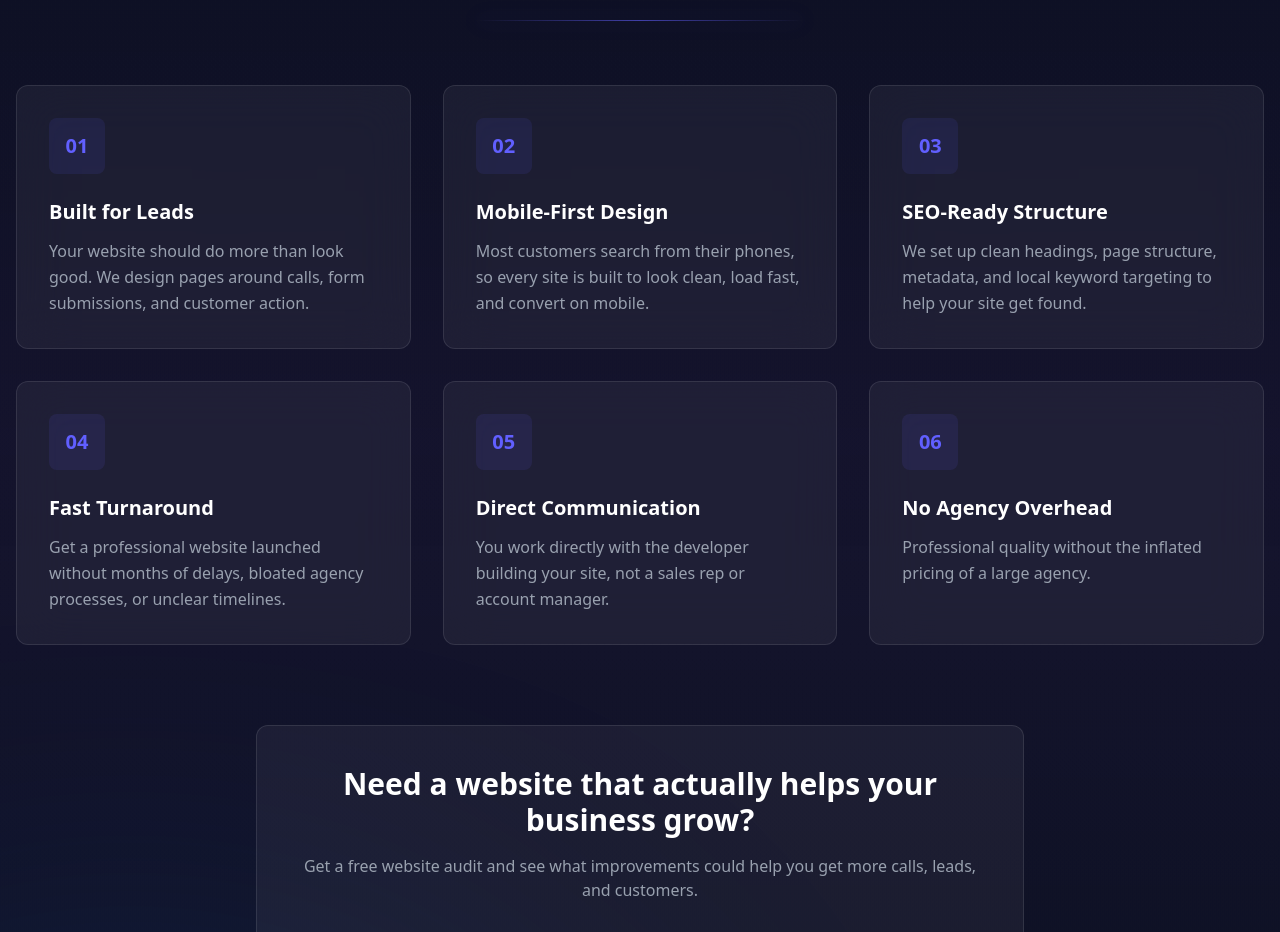
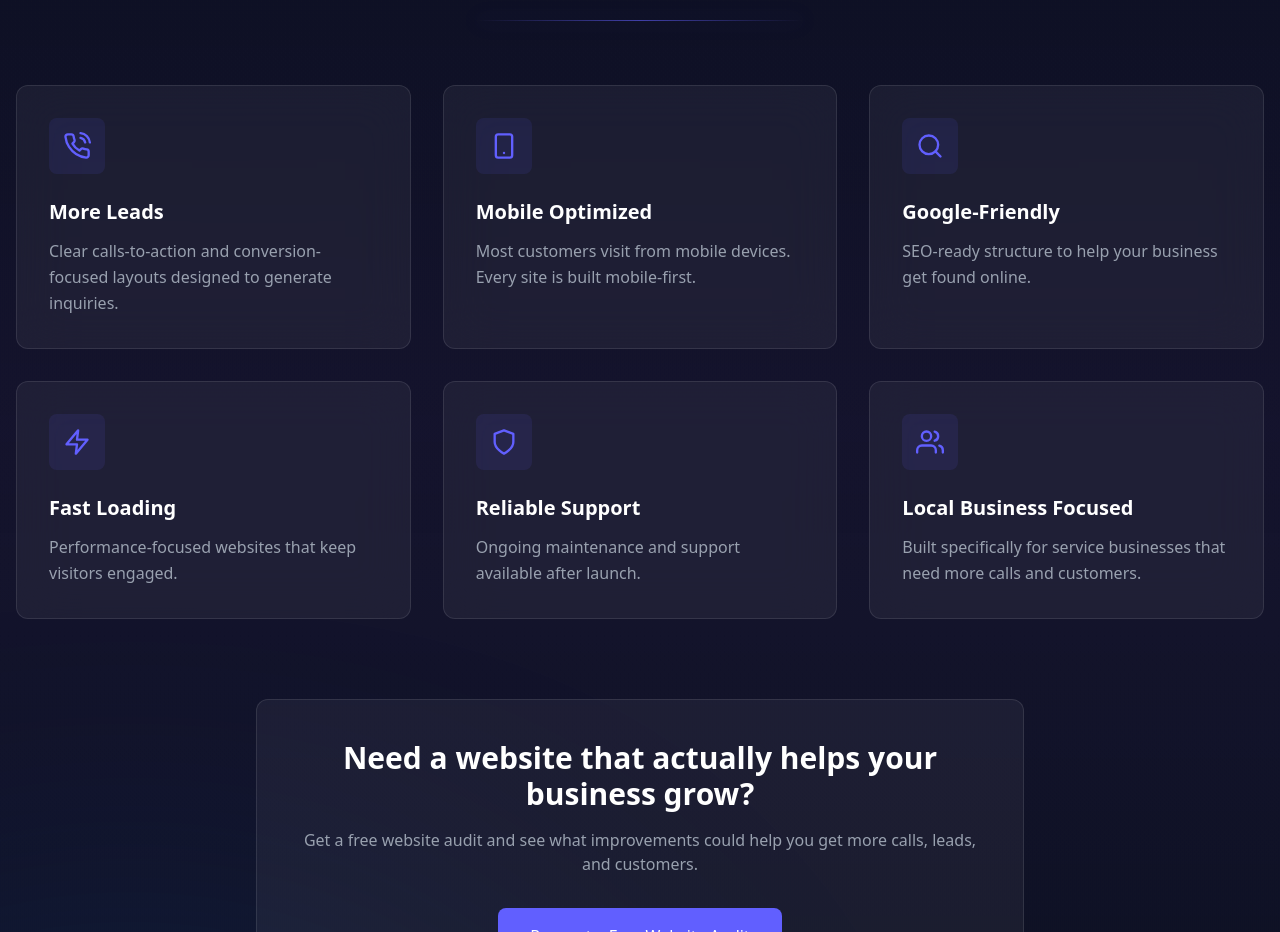
Before and after one commit to bboyd146/pixel-pioneer, a React (Vite) app: page / in a window 1280 px wide. Shown: the part 3380-4312 px from the top of the page. Built offline with nearby package versions, Linux system fonts and the light colour scheme.

Commit message:
changed icons for reasons items and edited reasons array

```diff
--- a/src/components/WhyChooseUs.jsx
+++ b/src/components/WhyChooseUs.jsx
@@ -47,34 +47,37 @@ const dividerVariants = {
 
 const reasons = [
   {
-    title: "Built for Leads",
+    icon: "phone-call",
+    title: "More Leads",
     description:
-      "Your website should do more than look good. We design pages around calls, form submissions, and customer action.",
+      "Clear calls-to-action and conversion-focused layouts designed to generate inquiries.",
   },
   {
-    title: "Mobile-First Design",
+    icon: "smartphone",
+    title: "Mobile Optimized",
     description:
-      "Most customers search from their phones, so every site is built to look clean, load fast, and convert on mobile.",
+      "Most customers visit from mobile devices. Every site is built mobile-first.",
   },
   {
-    title: "SEO-Ready Structure",
-    description:
-      "We set up clean headings, page structure, metadata, and local keyword targeting to help your site get found.",
+    icon: "search",
+    title: "Google-Friendly",
+    description: "SEO-ready structure to help your business get found online.",
   },
   {
-    title: "Fast Turnaround",
-    description:
-      "Get a professional website launched without months of delays, bloated agency processes, or unclear timelines.",
+    icon: "zap",
+    title: "Fast Loading",
+    description: "Performance-focused websites that keep visitors engaged.",
   },
   {
-    title: "Direct Communication",
-    description:
-      "You work directly with the developer building your site, not a sales rep or account manager.",
+    icon: "shield",
+    title: "Reliable Support",
+    description: "Ongoing maintenance and support available after launch.",
   },
   {
-    title: "No Agency Overhead",
+    icon: "users",
+    title: "Local Business Focused",
     description:
-      "Professional quality without the inflated pricing of a large agency.",
+      "Built specifically for service businesses that need more calls and customers.",
   },
 ];
 
@@ -120,9 +123,10 @@ export default function WhyChooseUs() {
                 className="bg-white/5 backdrop-blur-xl border border-white/10 rounded-xl p-8 transition duration-300 hover:border-indigo-500/40 hover:bg-white/10"
               >
                 <div className="w-14 h-14 bg-indigo-500/10 rounded-lg flex items-center justify-center mb-6">
-                  <span className="text-indigo-500 font-bold text-xl">
-                    {String(index + 1).padStart(2, "0")}
-                  </span>
+                  <i
+                    data-feather={reason.icon}
+                    className="text-indigo-500 w-7 h-7"
+                  ></i>
                 </div>
 
                 <h3 className="text-xl font-bold mb-3">{reason.title}</h3>
```
